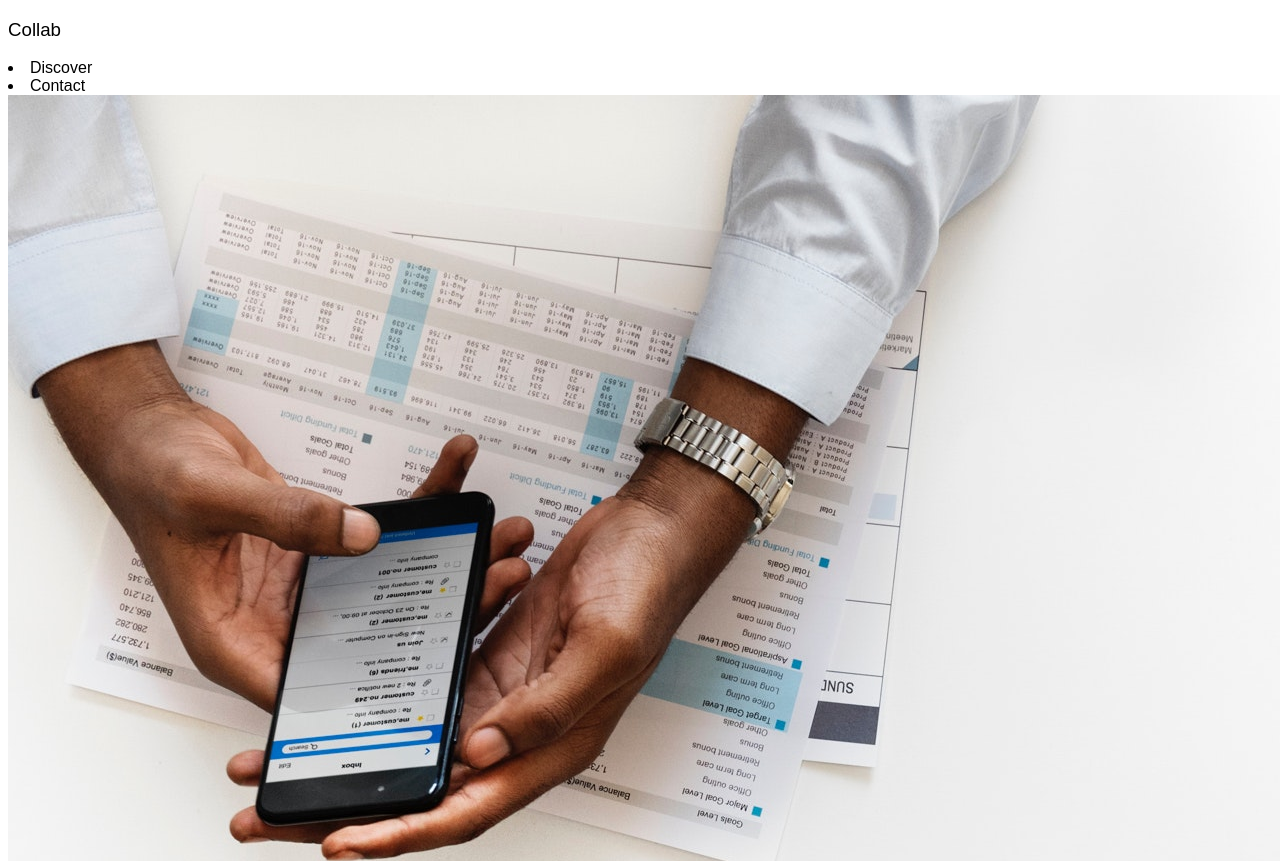
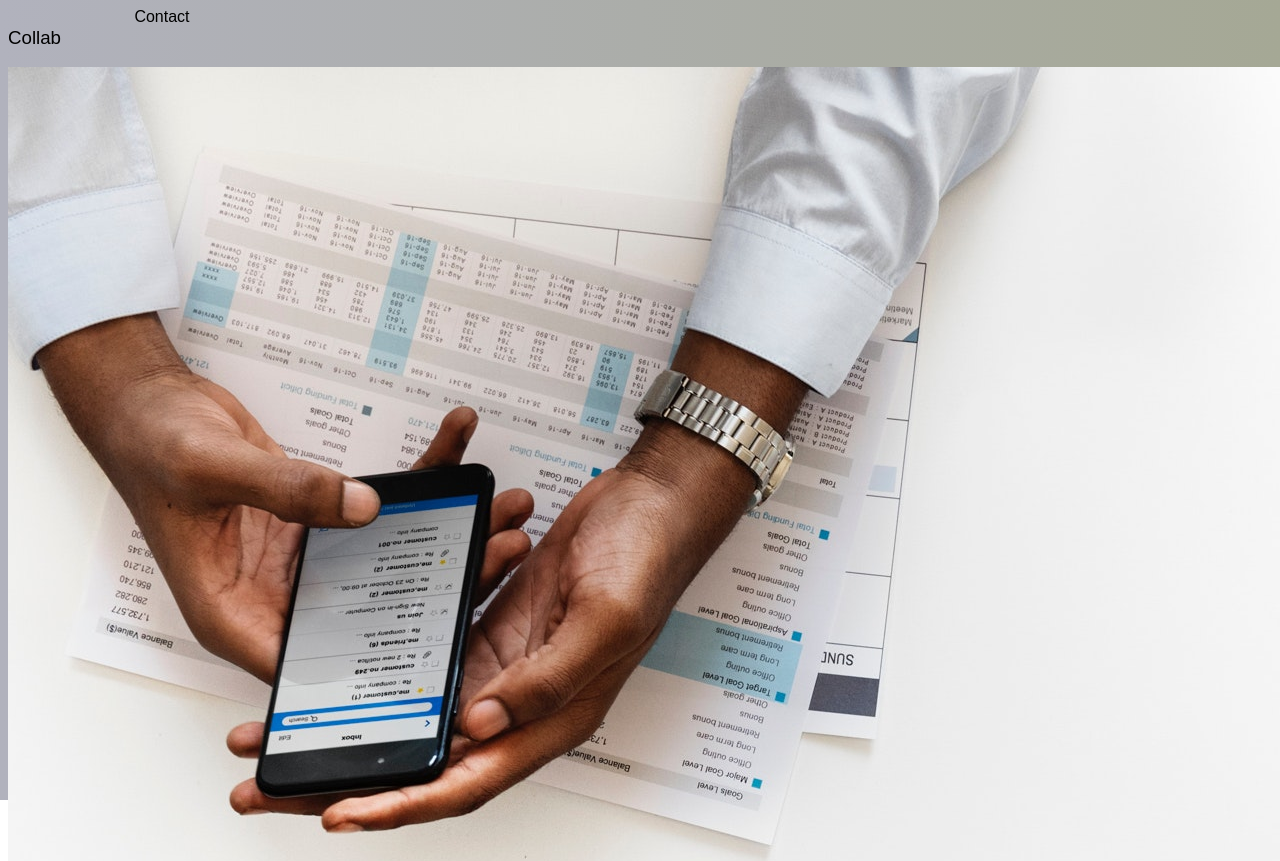
Before and after one commit to john-azzaro/Study-Greensock-Animation-API, a plain HTML site: page index.html in a window 1280 px wide. Shown: the top 861 px of the page. Drawn offline with nearby package versions, Linux system fonts and the light colour scheme.

Commit message:
styling nav

```diff
--- a/index.html
+++ b/index.html
@@ -11,18 +11,12 @@
       <script src="index.js" defer></script>
    </head>
    <body>
-
       <header>
          <nav>
             <h3 id="logo">Collab</h3>
-            <div class="links">
-               <li>Discover</li>
-               <li>Contact</li>
-            </div>
+            <div class="links">Contact</div>
          </nav>
       </header>
-
-      <div class="slider"></div>
 
       <section>
          <div class="hero">
@@ -31,12 +25,7 @@
          </div>
       </section>
 
-
-
-
-
-
-
+      <div class="slider"></div>
 
       <script
          src="https://cdnjs.cloudflare.com/ajax/libs/gsap/2.1.3/TweenMax.min.js"
--- a/styles.css
+++ b/styles.css
@@ -8,5 +8,13 @@
     position: absolute;                         /* to place the div on top of everything, set position to absolute (out side normal flow) */
     top: 0;                                     /* set top to 0...*/
     left: 0;                                    /* set left to 0 so picture is top left now. */
+    width: 100%;                                /* For full screen, set width to 100%...*/
     height: 100vh;                              /* with the slider being 100 percent of the viewport size. */
+    background: linear-gradient(to right, rgb(177, 178, 189), rgb(165, 168, 149));      /* background color */
+    z-index: -1;                                /* and set z-index to -1 to have it be behind all the other elements.*/
 }
+
+nav {
+    display: grid;                                            /* *display set to grid */
+    grid-template-columns:  10% 1fr 1fr 10%;                  /* creates 4 columns that we can place our elements in. */
+}
```
Also changed, not shown: 1 other file.
